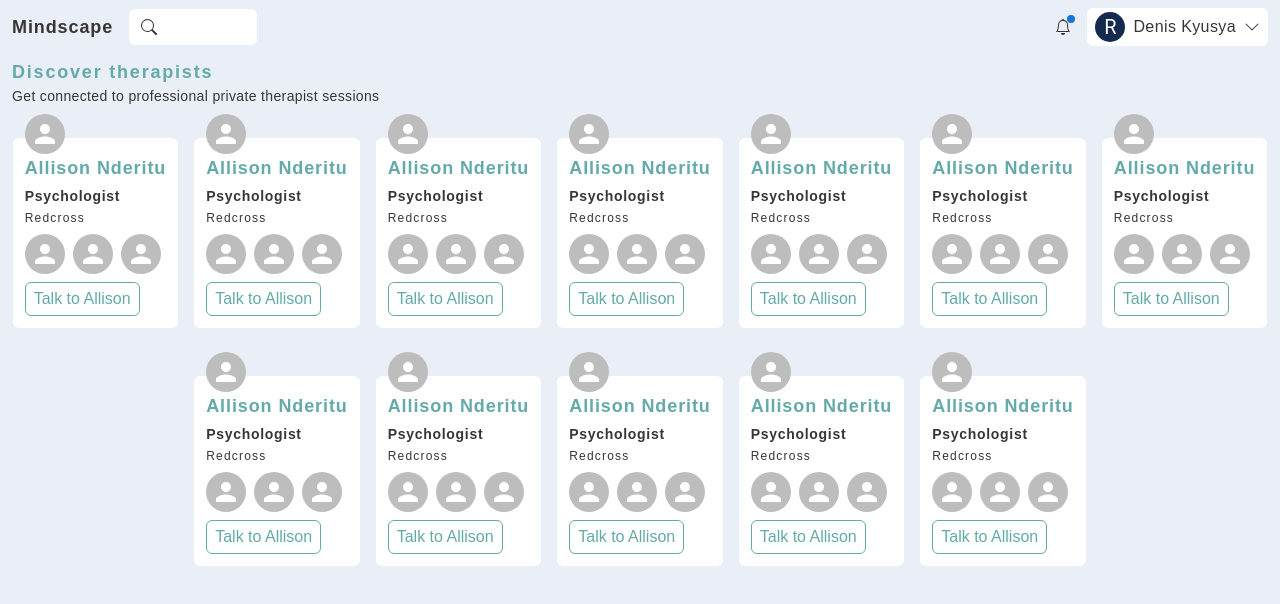
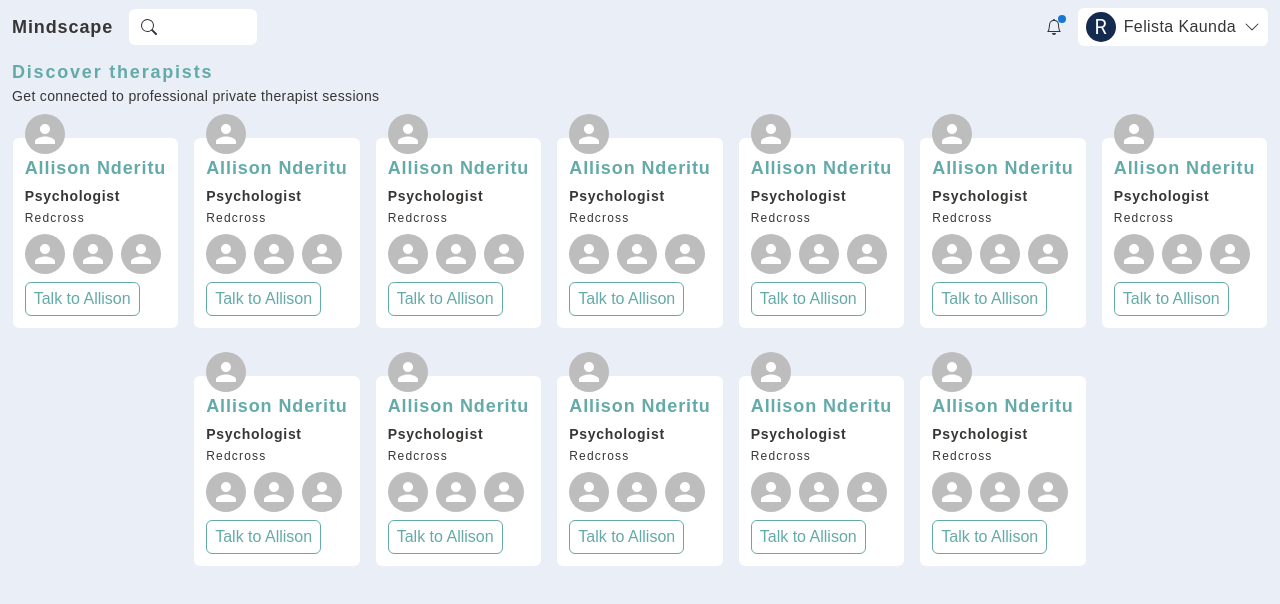
Before and after one commit to Eliskaunda/mindscape, a React (Vite) app: page / in a window 1280 px wide. Shown: the top 604 px of the page. Built offline with nearby package versions, Linux system fonts and the light colour scheme; a web font is replaced by a local one.

Commit message:
User name

```diff
--- a/src/ui/Header.jsx
+++ b/src/ui/Header.jsx
@@ -41,7 +41,7 @@ function Header({ handleShowNav, showNav }) {
             sx={{ width: 30, height: 30, bgcolor: "#152a4f" }}
           />
           <p className=" hidden sm:block text-black font-semibolds tracking-wide">
-            Denis Kyusya
+            Felista Kaunda
           </p>
 
           <ChevronDown />
```
